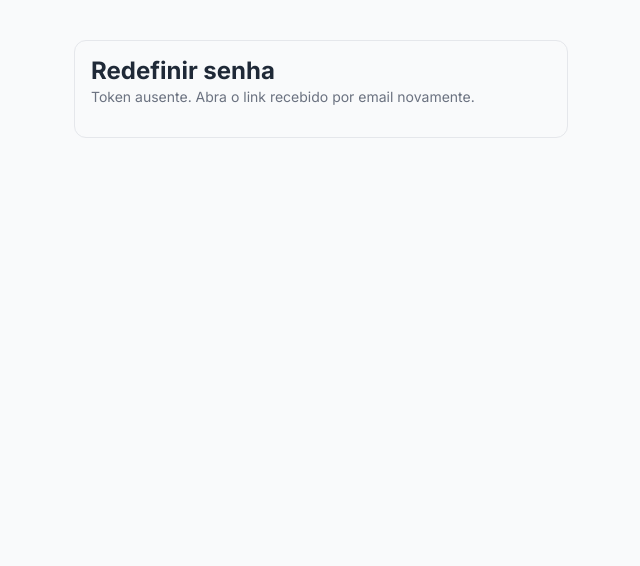
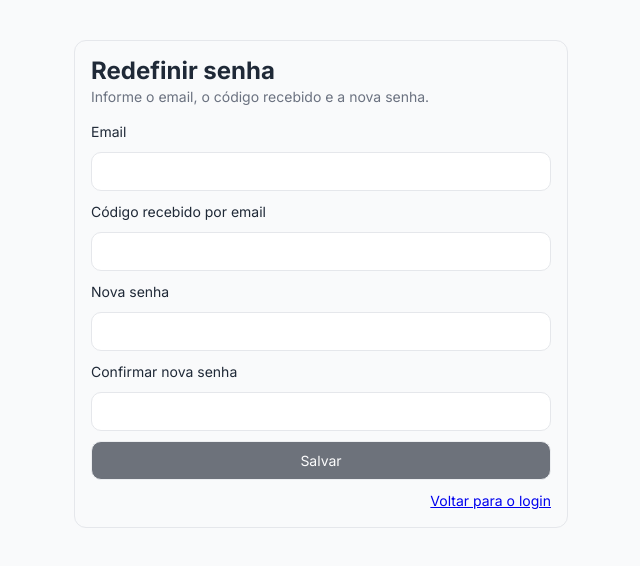
Before and after one commit to alebarre/contas-residenciais-app, an Angular app: page /reset-password in a window 1280 px wide. Shown: the top 566 px of the page, without its empty margins (319-959 px from the left). Built offline with nearby package versions, Linux system fonts and the light colour scheme.

Commit message:
Fluxo 'forgot password'

```diff
--- a/src/app/pages/forgot-password/forgot-password.ts
+++ b/src/app/pages/forgot-password/forgot-password.ts
@@ -3,6 +3,7 @@ import { Component, inject } from '@angular/core';
 import { FormBuilder, ReactiveFormsModule, Validators } from '@angular/forms';
 import { RouterLink } from '@angular/router';
 import { HttpClient } from '@angular/common/http';
+import { Router } from '@angular/router';
 
 @Component({
   selector: 'app-forgot-password',
@@ -45,6 +46,7 @@ import { HttpClient } from '@angular/common/http';
 export class ForgotPasswordComponent {
   private fb = inject(FormBuilder);
   private http = inject(HttpClient);
+  private router = inject(Router);
 
   loading = false;
   success = '';
@@ -62,12 +64,17 @@ export class ForgotPasswordComponent {
     const { email } = this.form.getRawValue();
     this.loading = true;
 
-    // ✅ mock por enquanto
-    // depois vira:
-    // this.http.post('/api/auth/forgot-password', { email }).subscribe(...)
-    setTimeout(() => {
-      this.loading = false;
-      this.success = 'Se o email estiver cadastrado, você receberá um link para redefinir a senha.';
-    }, 300);
+    this.http.post('/api/auth/forgot-password', { email }).subscribe({
+      next: () => {
+        this.loading = false;
+        this.success = 'Se o email estiver cadastrado, você receberá um código para redefinir a senha.';
+        this.router.navigate(['/reset-password'], { queryParams: { email } });
+      },
+      error: () => {
+        this.loading = false;
+        this.success = 'Se o email estiver cadastrado, você receberá um código para redefinir a senha.';
+      }
+    });
   }
+
 }
--- a/src/app/pages/reset-password/reset-password.ts
+++ b/src/app/pages/reset-password/reset-password.ts
@@ -1,7 +1,7 @@
 import { CommonModule } from '@angular/common';
-import { Component, computed, inject } from '@angular/core';
+import { Component, inject, signal } from '@angular/core';
 import { FormBuilder, ReactiveFormsModule, Validators } from '@angular/forms';
-import { ActivatedRoute, Router, RouterLink } from '@angular/router';
+import { Router, RouterLink } from '@angular/router';
 import { HttpClient } from '@angular/common/http';
 
 @Component({
@@ -11,32 +11,39 @@ import { HttpClient } from '@angular/common/http';
   template: `
     <div class="card">
       <h2>Redefinir senha</h2>
+      <p class="sub">Informe o email, o código recebido e a nova senha.</p>
 
-      <p class="sub" *ngIf="!token()">
-        Token ausente. Abra o link recebido por email novamente.
-      </p>
+      <form [formGroup]="form" (ngSubmit)="submit()">
+        <label>Email</label>
+        <input type="email" formControlName="email" />
 
-      <form *ngIf="token()" [formGroup]="form" (ngSubmit)="submit()">
+        <label>Código recebido por email</label>
+        <input type="text" formControlName="code" />
+
+        <small class="hint error"
+               *ngIf="form.controls.code.touched && form.controls.code.invalid">
+          Informe o código recebido por email.
+        </small>
+
         <label>Nova senha</label>
         <input type="password" formControlName="novaSenha" />
-        <small class="hint" *ngIf="form.controls.novaSenha.touched && form.controls.novaSenha.invalid">
-          Senha com no mínimo 6 chars.
-        </small>
 
         <label>Confirmar nova senha</label>
         <input type="password" formControlName="confirmarNovaSenha" />
-        <small class="hint" *ngIf="form.touched && form.errors?.['senhaDiferente']">
+
+        <small class="hint error"
+               *ngIf="form.touched && form.errors?.['senhaDiferente']">
           As senhas não conferem.
         </small>
 
-        <button type="submit" [disabled]="form.invalid || loading">Salvar</button>
+        <button type="submit" [disabled]="form.invalid || loading()">Salvar</button>
 
         <div class="links">
           <a routerLink="/login">Voltar para o login</a>
         </div>
 
-        <p class="success" *ngIf="success">{{ success }}</p>
-        <p class="error" *ngIf="error">{{ error }}</p>
+        <p class="success" *ngIf="success()">{{ success() }}</p>
+        <p class="error" *ngIf="error()">{{ error() }}</p>
       </form>
     </div>
   `,
@@ -51,22 +58,22 @@ import { HttpClient } from '@angular/common/http';
     .success { color: #065f46; margin: 0; }
     .error { color: #b91c1c; margin: 0; }
     .hint { color: #6b7280; }
+    .hint.error { color: #b91c1c; }
   `]
 })
 export class ResetPasswordComponent {
   private fb = inject(FormBuilder);
   private http = inject(HttpClient);
-  private route = inject(ActivatedRoute);
   private router = inject(Router);
 
-  loading = false;
-  success = '';
-  error = '';
-
-  token = computed(() => this.route.snapshot.queryParamMap.get('token'));
+  loading = signal(false);
+  success = signal('');
+  error = signal('');
 
   form = this.fb.group(
     {
+      email: ['', [Validators.required, Validators.email]],
+      code: ['', [Validators.required, Validators.minLength(4)]],
       novaSenha: ['', [Validators.required, Validators.minLength(6)]],
       confirmarNovaSenha: ['', [Validators.required, Validators.minLength(6)]],
     },
@@ -80,26 +87,41 @@ export class ResetPasswordComponent {
   }
 
   submit(): void {
-    this.success = '';
-    this.error = '';
-    if (!this.token()) {
-      this.error = 'Token ausente.';
-      return;
-    }
+    this.success.set('');
+    this.error.set('');
     if (this.form.invalid) return;
 
-    const { novaSenha } = this.form.getRawValue();
-    this.loading = true;
+    const { email, code, novaSenha } = this.form.getRawValue();
+    this.loading.set(true);
 
-    // ✅ mock por enquanto
-    // depois vira:
-    // this.http.post('/api/auth/reset-password', { token: this.token(), newPassword: novaSenha }).subscribe(...)
-    setTimeout(() => {
-      this.loading = false;
-      this.success = 'Senha redefinida com sucesso. Você já pode fazer login.';
+    this.http.post('/api/auth/reset-password', {
+      email,
+      code,
+      newPassword: novaSenha
+    }).subscribe({
+      next: () => {
+        this.loading.set(false);
+        this.success.set('Senha redefinida com sucesso. Você já pode fazer login.');
+        setTimeout(() => this.router.navigateByUrl('/login'), 2500); //
+      },
+      error: (err) => {
+        console.error(err);
+        this.loading.set(false);
 
-      // Redireciona após um breve delay (opcional)
-      setTimeout(() => this.router.navigateByUrl('/login'), 600);
-    }, 300);
+        const errCode = err?.error?.code;
+
+        if (errCode === 'INVALID_RESET_CODE') {
+          this.error.set(err?.error?.message ?? 'Código inválido. Verifique e tente novamente.');
+          return;
+        }
+
+        if (errCode === 'RESET_CODE_EXPIRED') {
+          this.error.set(err?.error?.message ?? 'Código expirado. Volte e solicite um novo código.');
+          return;
+        }
+
+        this.error.set(err?.error?.message ?? 'Não foi possível redefinir a senha.');
+      }
+    });
   }
 }
```
